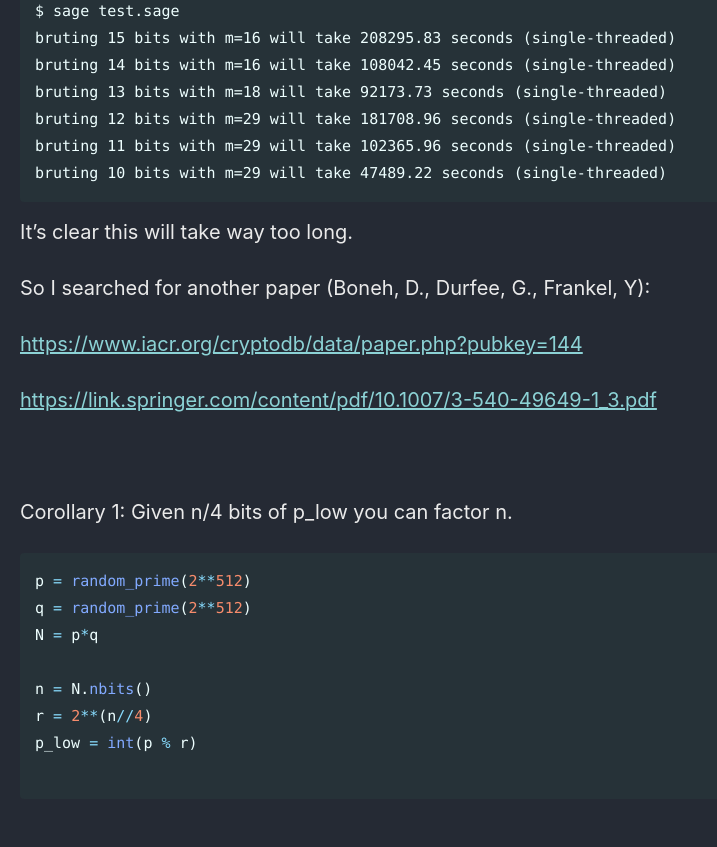
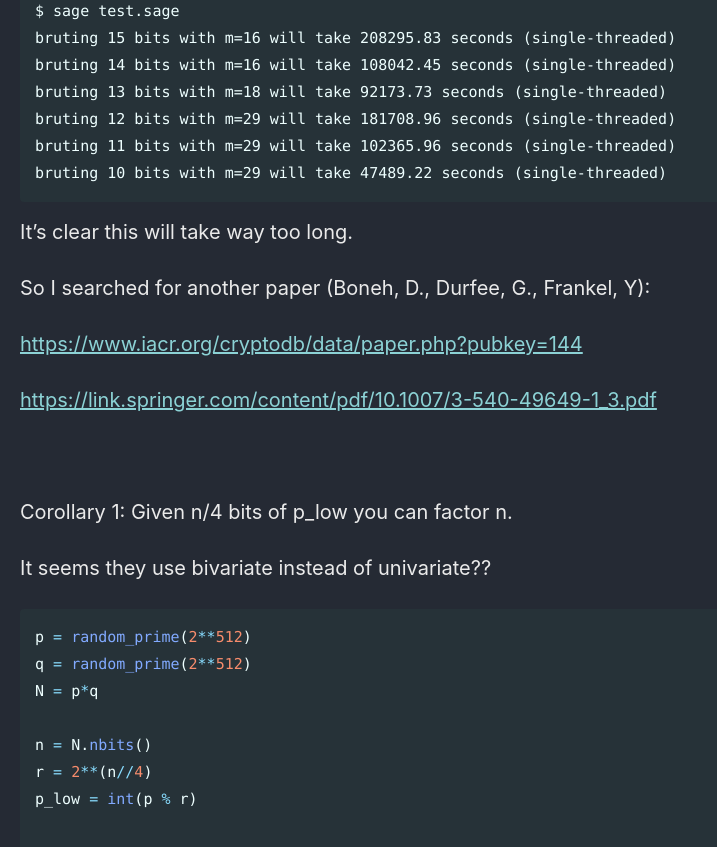
Before and after one commit to Connor-McCartney/Connor-McCartney.github.io, a Jekyll site: the page built from _pages/cryptography/small-roots/leakeD-AirOverflow-CTF-2024.md, in a window 1280 px wide and 900 px high, scrolled down 3615 px. Shown: the top 847 px of the window, without its empty margins (0-717 px from the left). Built offline with Jekyll 4.4.1, drawn with Linux system fonts in a browser that asks for light colours; cached includes are drawn as plain includes.

Commit message:
Update leakeD-AirOverflow-CTF-2024.md

````diff
--- a/_pages/cryptography/small-roots/leakeD-AirOverflow-CTF-2024.md
+++ b/_pages/cryptography/small-roots/leakeD-AirOverflow-CTF-2024.md
@@ -163,6 +163,8 @@ So I searched for another paper (Boneh, D., Durfee, G., Frankel, Y):
 
 Corollary 1: Given n/4 bits of p_low you can factor n.
 
+It seems they use bivariate instead of univariate??
+
 ```python
 p = random_prime(2**512)
 q = random_prime(2**512)
````
